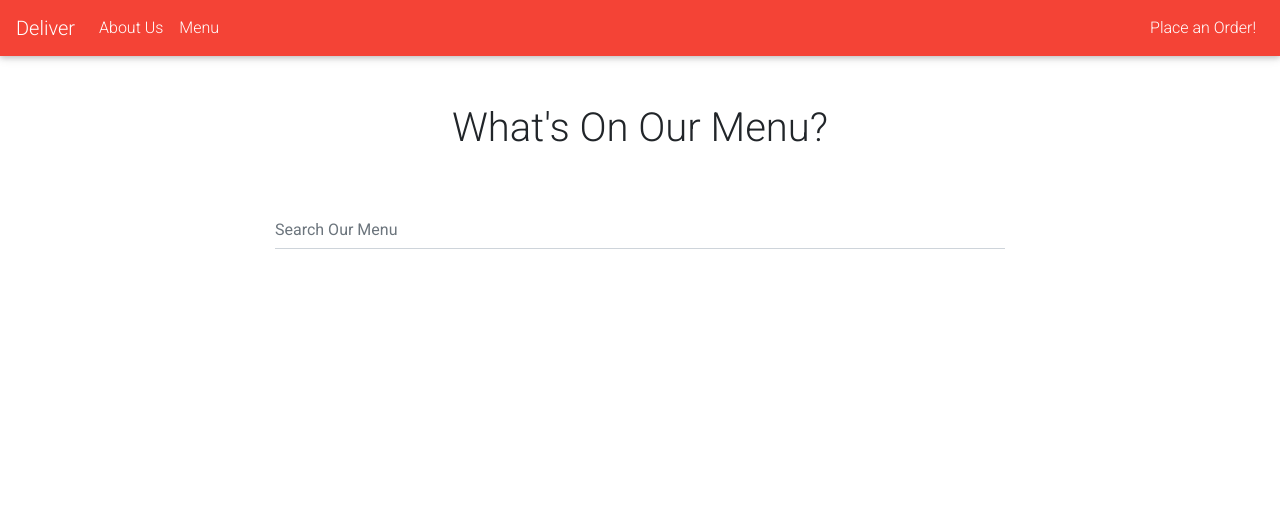
After one commit to Mukundkh/zomato_webapp, a Django app: page /menu/ in a window 1280 px wide. The commit adds this page. Shown: the top 513 px of the page. Run offline with Django 3.2, Linux system fonts and the light colour scheme; data that the repository does not hold is empty; some libraries are stand-ins or nearby versions.

Commit message:
feat:menu_tab added

```diff
--- /dev/null
+++ b/customer/templates/customer/menu.html
@@ -0,0 +1,32 @@
+{% extends 'customer/base.html' %}
+
+{% block content %}
+<div class="container">
+    <div class="row justify-content-center mt-5">
+        <div class="col-md-6 col-sm-12 text-center">
+            <h1>What's On Our Menu?</h1>
+        </div>
+    </div>
+
+    <div class="row justify-content-center mt-5">
+        <div class="col-md-8 col-sm-12 text-center">
+            <form method="GET" action="{% url 'menu-search' %}">
+                <div class="md-form mt-0 active-cyan-2">
+                    <input class="form-control" name="q" type="text" placeholder="Search Our Menu" aria-label="Search" value="{{ request.GET.q }}">
+                </div>
+            </form>
+        </div>
+    </div>
+
+    <div class="row justify-content-center">
+        {% for item in menu_items %}
+        <div class="col-md-4 col-sm-12 text-center mb-5">
+            <img class="rounded" src="{{ item.image.url }}" width="350" height="300">
+            <h5 class="mt-3">{{ item.name }}</h5>
+            <p>Price: {{ item.price }}</p>
+            <p>{{ item.description }}</p>
+        </div>
+        {% endfor %}
+    </div>
+</div>
+{% endblock content %}
--- a/customer/templates/customer/navigation.html
+++ b/customer/templates/customer/navigation.html
@@ -9,7 +9,7 @@
           <a class="nav-link" href="{% url 'about' %}">About Us</span></a>
         </li>
         <li class="nav-item">
-          <a class="nav-link" href="#">Menu</a>
+          <a class="nav-link" href="{% url 'menu'%}">Menu</a>
         </li>
       </ul>
       <ul class="navbar-nav">
--- a/customer/views.py
+++ b/customer/views.py
@@ -1,5 +1,6 @@
 from django.shortcuts import render, redirect
 from django.views import View
+from django.db.models import Q
 from .models import MenuItem, Category, OrderModel
 from django.core.mail import send_mail
 
@@ -130,3 +131,27 @@ class OrderConfirmation(View):
 class OrderPayConfirmation(View):
     def get(self, request, *args, **kwargs):
         return render(request, 'customer/order_pay_confirmation.html')
+
+class Menu(View):
+    def get(self, request, *args, **kwargs):
+        menu_items = MenuItem.objects.all()
+
+        context = {
+            'menu_items' : menu_items
+        }
+        return render(request,'customer/menu.html',context)
+
+class MenuSearch(View):
+    def get(self, request, *args , **kwargs):
+        query = self.request.GET.get("q")
+        menu_items = MenuItem.objects.filter(
+            Q(name__icontains=query) |
+            Q(price__icontains=query) |
+            Q(description__icontains=query)
+
+        )
+        context = {
+            'menu_items' : menu_items
+        }
+
+        return render(request,'customer/menu.html',context)
--- a/food_delivery/urls.py
+++ b/food_delivery/urls.py
@@ -17,13 +17,15 @@ from django.contrib import admin
 from django.urls import path,include
 from django.conf import settings
 from django.conf.urls.static import static
-from customer.views import Index, About, Order, OrderConfirmation, OrderPayConfirmation
+from customer.views import Index, About, Order, OrderConfirmation, OrderPayConfirmation, Menu, MenuSearch
 
 urlpatterns = [
     path('admin/', admin.site.urls),
     path('user_reg', include('login_page.urls')),
     path('', Index.as_view(), name='index'),
     path('about/', About.as_view(), name='about'),
+    path('menu/',Menu.as_view(),name='menu'),
+    path('menu/search/',MenuSearch.as_view(),name='menu-search'),
     path('order/', Order.as_view(), name='order'),
     path('order-confirmation/<int:pk>',OrderConfirmation.as_view(),name='order-confirmation'),
     path('payment-confirmation/',OrderPayConfirmation.as_view(),name='payment-confirmation'),
```
